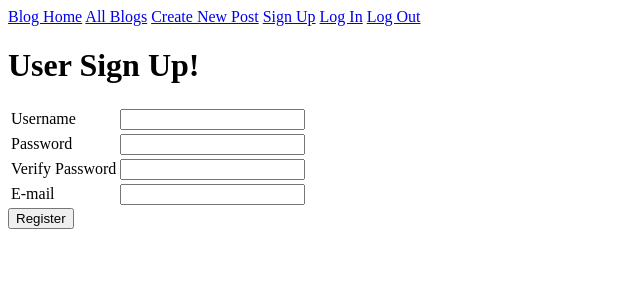
After one commit to heybethfrench/blogz, a Flask app: page /signup in a window 1280 px wide. The commit adds this page. Shown: the top 300 px of the page, without its empty margins (0-640 px from the left). Run offline with Flask 2, Linux system fonts and the light colour scheme.

Commit message:
added User class, before app request to ensure users log in or sign up, templates, and pages for individual users.

```diff
--- a/main.py
+++ b/main.py
@@ -1,46 +1,164 @@
-from flask import Flask, request, redirect, render_template
+from flask import Flask, request, redirect, render_template, session, flash
 from flask_sqlalchemy import SQLAlchemy
 
 
 app = Flask(__name__)
 app.config['DEBUG'] = True
-app.config['SQLALCHEMY_DATABASE_URI'] = 'mysql+pymysql://build-a-blog:hello@localhost:8889/build-a-blog'
+app.config['SQLALCHEMY_DATABASE_URI'] = 'mysql+pymysql://blogz:hello@localhost:8889/blogz'
 app.config['SQLALCHEMY_ECHO'] = True
-
+app.secret_key = 'supersecretkey'
 db = SQLAlchemy(app)
 
+
+class User(db.Model):
+    user_id = db.Column(db.Integer, primary_key=True)
+    username = db.Column(db.String(120))
+    password = db.Column(db.String(120))
+    email = db.Column(db.String(120))
+    blogs = db.relationship('Blog', backref='owner')
+
+    def __init__(self, username, password, email):
+        self.username = username
+        self.email = email
+        self.password = password
 
 class Blog(db.Model):
     blog_id = db.Column(db.Integer, primary_key=True)
     title = db.Column(db.String(120))
     body = db.Column(db.String(1000))
+    owner_id = db.Column(db.Integer, db.ForeignKey('user.user_id'))
+
 
     def __init__(self, title, body):
         self.title = title
         self.body = body
 
 
+def is_email(string):
+    atsign_index = string.find('@')
+    atsign_present = atsign_index >= 0
+    if not atsign_present:
+        return False
+    else:
+        domain_dot_index = string.find('.', atsign_index)
+        domain_dot_present = domain_dot_index >= 0
+        return domain_dot_present
+
+
+@app.before_request
+def require_login():
+    allowed_routes = ['signup', 'login']
+    if request.endpoint not in allowed_routes and 'username' not in session:
+        return redirect('/login')
+
+
 @app.route("/")
 def index():
+    users = User.query.all()
+    user = request.args.get('id')
+    if not user:
+        return render_template('blogusers.html', users=users)
+    if user:
+        return redirect('/blog')
+
+
+
+@app.route("/signup", methods=['GET', 'POST'])
+def signup():
+
+    if request.method == 'GET':
+        return render_template('signup.html')
+
+    if request.method == 'POST':
+        username = request.form['username']
+        password = request.form['password']
+        email = request.form['email']
+        verify = request.form['verify']
+        username_error = ''
+        password_error = ''
+        verify_error = ''
+        email_error = ''
+        existing_user = User.query.filter_by(username=username).first()
+
+        if len(username) < 3 or len(username) > 20:
+            username_error = "Please enter a username between 3 and 20 characters in length"
+
+        if not email == '' and not is_email(email):
+            email_error = "this is not an email"
+
+        if len(password) < 3 or len(password) > 20:
+            password_error = "Please enter a password between 3 and 20 characters in length"
+
+        if password == '':
+            password_error = "Please enter a valid password"
+
+        if username == '':
+            username_error = "Please enter a valid username"
+
+        if verify != password:
+            verify_error = "Passwords do not match"
+
+        if existing_user:
+            username_error = "Duplicate User"
+
+        if not username_error and not password_error and not verify_error and not email_error and not existing_user:
+            new_user = User(username, password, email)
+            db.session.add(new_user)
+            db.session.commit()
+            session['username'] = username
+            return redirect('/')
+
+    return render_template('signup.html', username=username, email=email, username_error=username_error, password_error=password_error, verify_error=verify_error, email_error=email_error)
+
+
+@app.route("/login", methods=['GET', 'POST'])
+def login():
+    if request.method == 'GET':
+        return render_template('login.html')
+
+    if request.method == 'POST':
+        username = request.form['username']
+        password = request.form['password']
+        user = User.query.filter_by(username=username).first()
+        if user and user.password == password:
+            session['username'] = username
+            flash('Logged in')
+            return redirect('/')
+        else:
+            flash('User password incorrect, or user does not exist')
+            return render_template('login.html')
+
+
+@app.route("/logout")
+def logout():
+    del session['username']
+    return redirect('/')
+
+
+@app.route("/allblogs")
+def allblogs():
     blogs = Blog.query.all()
-    return render_template('blog.html', blogs=blogs)
+    return render_template('allblogs.html')
 
 
 @app.route("/blog")
 def blog():
-    id = request.args.get('id')
+    user = request.args.get('id')
 
-    if not id:
+    if not user:
         blogs = Blog.query.all()
-        return render_template('blog.html', blogs=blogs)
+        return render_template('allblogs.html', blogs=blogs)
 
     else:
         blog = Blog.query.get(int(id))
-        return render_template('individualposts.html', blog=blog )
+        return render_template('individualposts.html', user=user, blog=blog )
 
 
 @app.route('/newpost', methods = ['POST', 'GET'])
 def new_post():
+
+    owner_id = User.query.filter_by(username = username).first()
+
     if request.method == 'GET':
         return render_template('newpost.html')
 
--- a/templates/base.html
+++ b/templates/base.html
@@ -7,8 +7,13 @@
     <header>
         <nav>
             <tr>
-                <td><a href="/blog">Blog Home</a></td>
+                <td><a href="/">Blog Home</a></td>
+                <td><a href="/allblogs">All Blogs</a></td>
                 <td><a href="/newpost">Create New Post</a></td>
+                <td><a href="/signup">Sign Up</a></td>
+                <td><a href="/login">Log In</a></td>
+                <td><a href="/logout">Log Out</a></td>
+
             </tr>
         </nav>
     </header>
--- /dev/null
+++ b/templates/signup.html
@@ -0,0 +1,40 @@
+{% extends "base.html" %}
+
+{% block content %}
+
+<h1>User Sign Up!</h1>
+<form action="/signup" method="post">
+    <table>
+        <tr>
+            <td><label for="username" >Username</label></td>
+            <td>
+                <input name="username" type="text">
+            </td>
+            <td>{{ username_error }}</td>
+        </tr>
+        <tr>
+            <td><label for="password">Password</label></td>
+            <td>
+                <input name="password" type="password">
+            </td>
+            <td>{{ password_error }}</td>
+        </tr>
+        <tr>
+            <td><label for="verify">Verify Password</label></td>
+            <td>
+                <input name="verify" type="password">
+            </td>
+            <td>{{ verify_error }}</td>
+        </tr>
+        <tr>
+            <td><label for="email">E-mail</label></td>
+            <td>
+                <input name="email" type="text">
+            </td>
+            <td> {{ email_error}}</td>
+        </tr>
+    </table>
+    <input type="submit" value="Register">
+</form>
+
+{% endblock %}
```
Also changed, not shown: templates/blogsbyuser.html (added, +23 -0 lines), templates/blogusers.html (added, +23 -0 lines), templates/login.html (added, +23 -0 lines), templates/welcome.html (added, +11 -0 lines), templates/allblogs.html (renamed from templates/blog.html).
